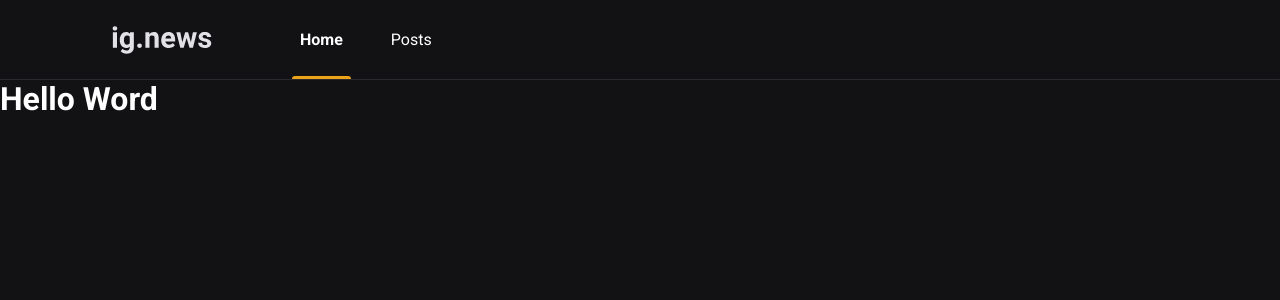
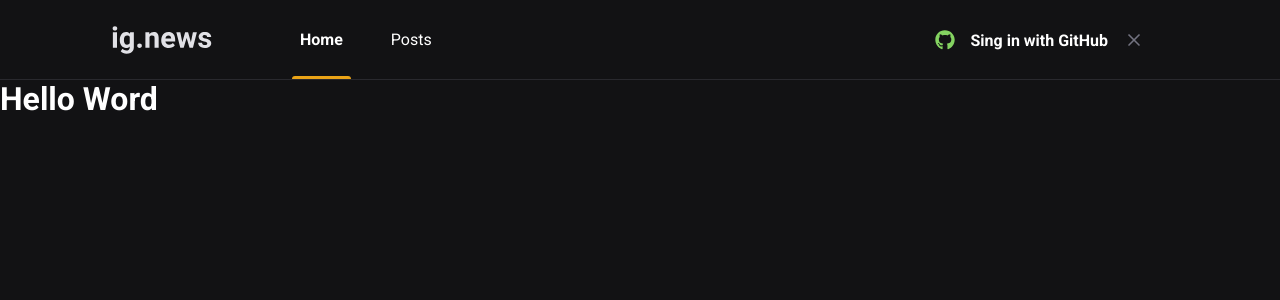
Before and after one commit to danielarrais/ignite-react-project-ig-news, a Next.js app: page / in a window 1280 px wide. Shown: the top 300 px of the page. Built offline with nearby package versions, Linux system fonts and the light colour scheme.

Commit message:
Added singin button on header

```diff
--- a/src/components/Header/index.tsx
+++ b/src/components/Header/index.tsx
@@ -1,5 +1,6 @@
 import styles from './styles.module.scss';
 import Image from 'next/image'
+import { SingInButton } from '../SinginButton';
 
 export const Header = () => {
   return (
@@ -10,6 +11,8 @@ export const Header = () => {
           <a className={styles.active} href="">Home</a>
           <a href="">Posts</a>
         </nav>
+
+        <SingInButton />
       </div>
     </header>
   )
```
